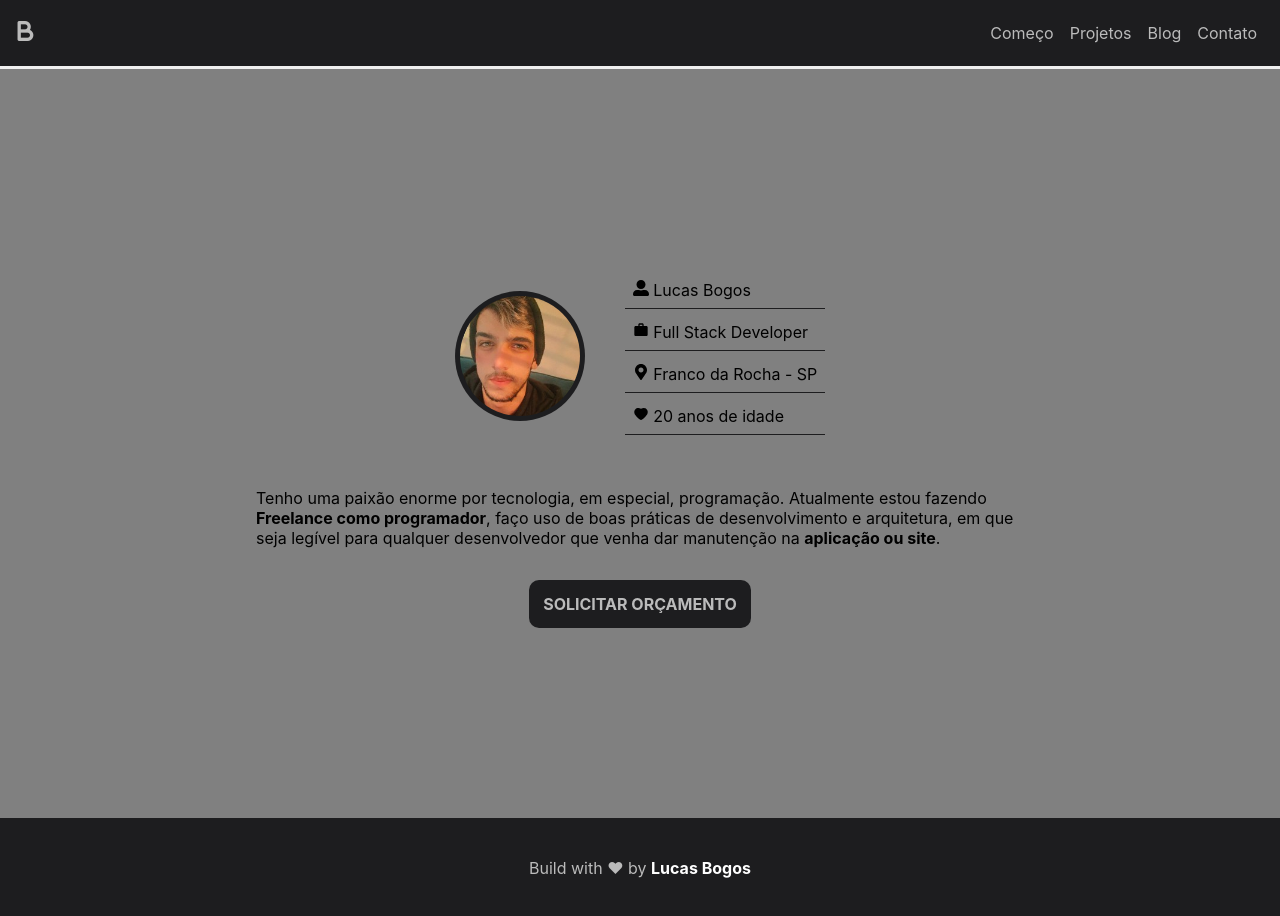
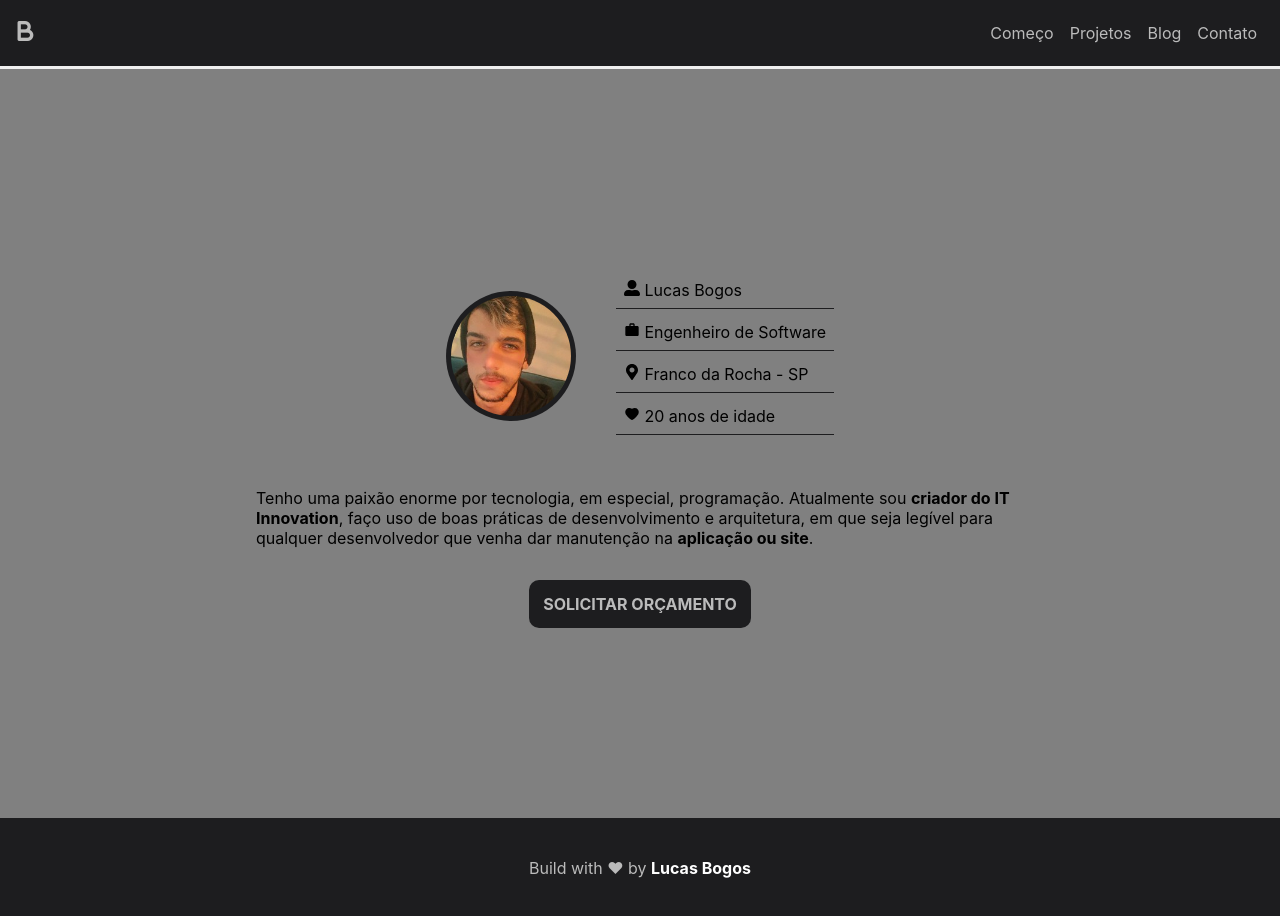
Before and after one commit to lucas-bogos/lucas-bogos-portifolio, a Next.js app: page / in a window 1280 px wide. Built offline with nearby package versions, Linux system fonts and the light colour scheme.

Commit message:
atualização de informações

```diff
--- a/src/components/patterns/Menubar/index.jsx
+++ b/src/components/patterns/Menubar/index.jsx
@@ -23,8 +23,8 @@ export default function Menubar() {
             </Link>
           </li>
           <li>
-            <Link href="/blog">
-              <a>Blog</a>
+            <Link href="https://lucasbogos.com/">
+              <a target="_blank">Blog</a>
             </Link>
           </li>
           <li>
--- a/src/pages/blog.jsx
+++ /dev/null
@@ -1,5 +0,0 @@
-export default function blog() {
-    return<>
-        <p style={{ margin: "1em" }}>Em construção...</p>
-    </>
-}
--- a/src/pages/index.jsx
+++ b/src/pages/index.jsx
@@ -36,12 +36,12 @@ export default function index() {
         </div>
         <ul type="none">
           <li><FaUserAlt/> Lucas Bogos</li>
-          <li><MdWork/> Full Stack Developer</li>
+          <li><MdWork/> Engenheiro de Software</li>
           <li><FaMapMarkerAlt/> Franco da Rocha - SP</li>
           <li><AiFillHeart /> {age} anos de idade</li>
         </ul>
       </div>
-      <p className={styles.presentation}>Tenho uma paixão enorme por tecnologia, em especial, programação. Atualmente estou fazendo <strong>Freelance como programador</strong>, faço uso de boas práticas de desenvolvimento e arquitetura, em que seja legível para qualquer desenvolvedor que venha dar manutenção na <strong>aplicação ou site</strong>.</p>
+      <p className={styles.presentation}>Tenho uma paixão enorme por tecnologia, em especial, programação. Atualmente sou <strong>criador do <a href="https://itinnovation.com.br/" target="_blank">IT Innovation</a></strong>, faço uso de boas práticas de desenvolvimento e arquitetura, em que seja legível para qualquer desenvolvedor que venha dar manutenção na <strong>aplicação ou site</strong>.</p>
       <Link href="/contato">
         <span className={styles.call_to_action}>
           <a>SOLICITAR ORÇAMENTO</a>
```
